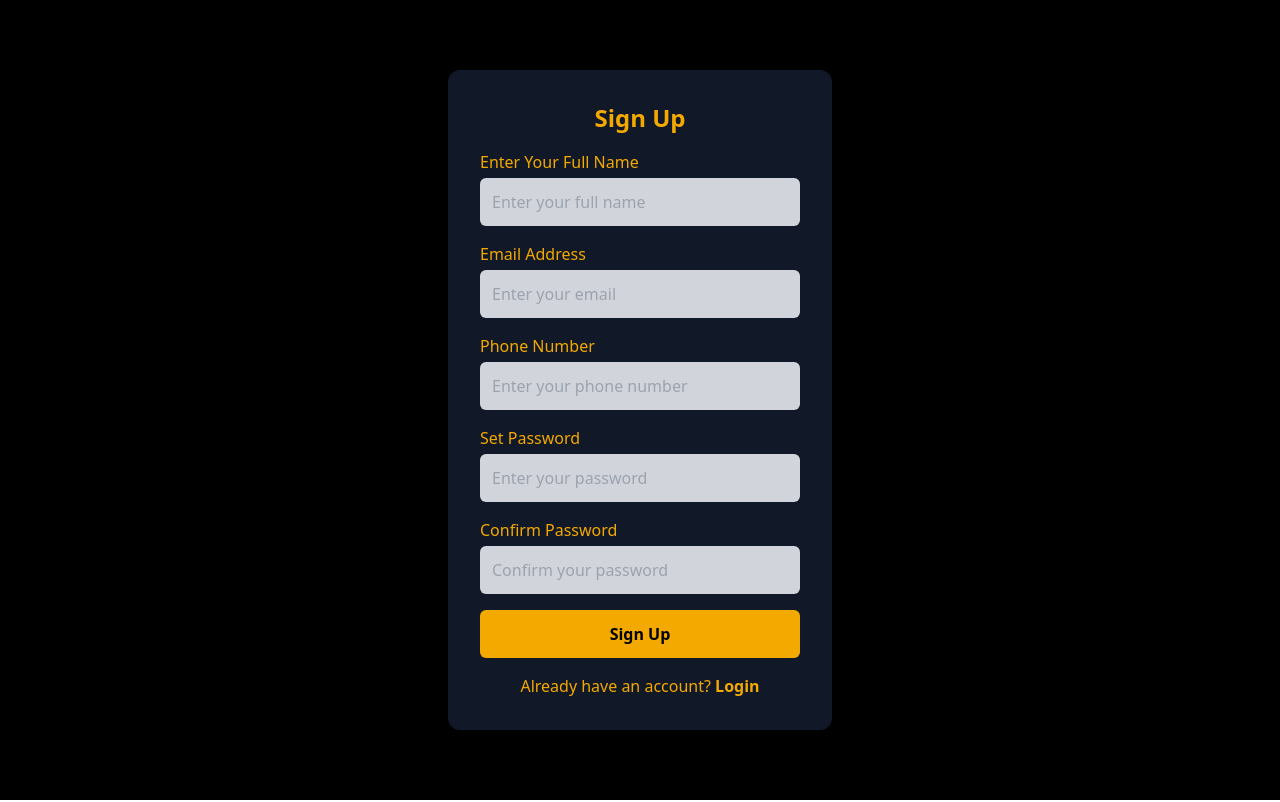
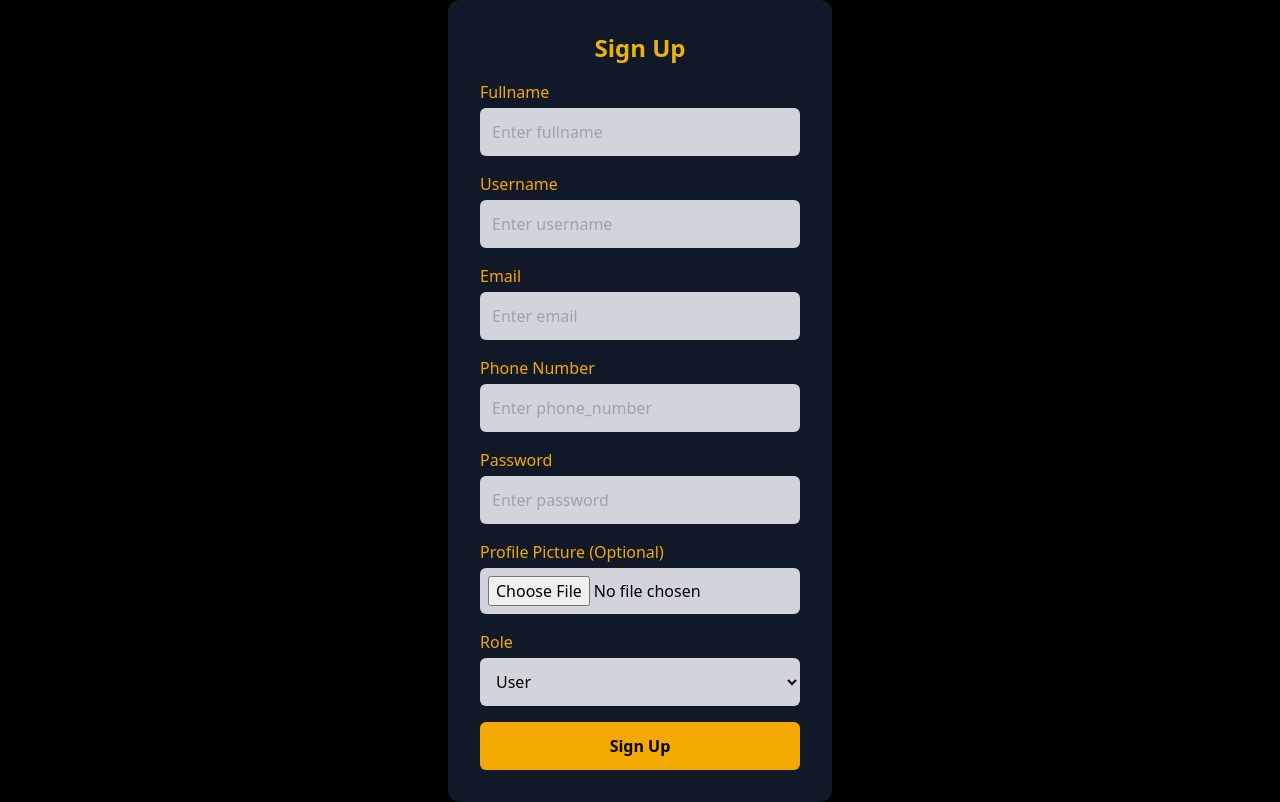
Before and after one commit to Melrwa/BookBus, a Next.js app in the folder client/: page /signup in a window 1280 px wide. Built offline with nearby package versions, Linux system fonts and the light colour scheme.

Commit message:
Add .gitignore, update signup form with image upload and role selection

```diff
--- a/client/src/app/(auth)/signup/signup.js
+++ b/client/src/app/(auth)/signup/signup.js
@@ -1,108 +1,147 @@
 'use client';
 
 import { useState } from 'react';
+import axios from 'axios';
 
 export default function Signup() {
   const [formData, setFormData] = useState({
-    fullName: '',
+    fullname: '',
+    username: '',
     email: '',
-    phone: '',
+    phone_number: '',
     password: '',
-    confirmPassword: ''
+    role: 'user', // Default role
+    picture: null, // Holds the selected file
+    driverDetails: {
+      dob: '',
+      gender: '',
+      licenseNumber: '',
+      accidentRecord: '',
+      experience: '',
+    },
   });
 
+  const [imagePreview, setImagePreview] = useState(null);
+  const [uploading, setUploading] = useState(false);
+
   const handleChange = (e) => {
-    setFormData({ ...formData, [e.target.name]: e.target.value });
+    const { name, value } = e.target;
+    if (name in formData.driverDetails) {
+      setFormData({
+        ...formData,
+        driverDetails: { ...formData.driverDetails, [name]: value },
+      });
+    } else {
+      setFormData({ ...formData, [name]: value });
+    }
   };
 
-  const handleSubmit = (e) => {
+  const handleFileChange = (e) => {
+    const file = e.target.files[0];
+    setFormData({ ...formData, picture: file });
+    setImagePreview(URL.createObjectURL(file));
+  };
+
+  const uploadImageToCloudinary = async () => {
+    if (!formData.picture) return null;
+
+    const data = new FormData();
+    data.append('file', formData.picture);
+    data.append('upload_preset', 'your_upload_preset'); // Replace with your Cloudinary preset
+
+    try {
+      setUploading(true);
+      const response = await axios.post(
+        'https://api.cloudinary.com/v1_1/your_cloud_name/image/upload', // Replace with your Cloudinary cloud name
+        data
+      );
+      setUploading(false);
+      return response.data.secure_url;
+    } catch (error) {
+      setUploading(false);
+      console.error('Image upload failed:', error);
+      return null;
+    }
+  };
+
+  const handleSubmit = async (e) => {
     e.preventDefault();
-    console.log(formData);
+
+    let imageUrl = await uploadImageToCloudinary();
+    const finalData = { ...formData, picture: imageUrl || null };
+
+    console.log('Submitting:', finalData);
+    // Here you would send `finalData` to your backend
   };
 
   return (
     <div className="flex min-h-screen items-center justify-center bg-black">
       <div className="bg-gray-900 p-8 rounded-xl shadow-lg w-96">
-        <h2 className="text-2xl font-semibold text-center text-[#F4A900] mb-4">Sign Up</h2>
+        <h2 className="text-2xl font-semibold text-center text-yellow-500 mb-4">Sign Up</h2>
         <form onSubmit={handleSubmit}>
-          {/* Full Name */}
+          {['fullname', 'username', 'email', 'phone_number', 'password'].map((field, index) => (
+            <div key={index} className="mb-4">
+              <label className="block text-[#F4A900] mb-1 capitalize">{field.replace(/_/g, ' ')}</label>
+              <input
+                type={field === 'password' ? 'password' : 'text'}
+                name={field}
+                placeholder={`Enter ${field}`}
+                className="w-full p-3 bg-gray-300 rounded-md focus:outline-none focus:ring-2 focus:ring-yellow-500"
+                value={formData[field]}
+                onChange={handleChange}
+              />
+            </div>
+          ))}
+
+          {/* Profile Picture Upload */}
           <div className="mb-4">
-            <label className="block text-[#F4A900] mb-1">Enter Your Full Name</label>
-            <input
-              type="text"
-              name="fullName"
-              placeholder="Enter your full name"
-              className="w-full p-3 bg-gray-300 rounded-md focus:outline-none focus:ring-2 focus:ring-[#F4A900]"
-              value={formData.fullName}
-              onChange={handleChange}
-            />
+            <label className="block text-[#F4A900] mb-1">Profile Picture (Optional)</label>
+            <input type="file" accept="image/*" onChange={handleFileChange} className="w-full p-2 bg-gray-300 rounded-md" />
+            {imagePreview && <img src={imagePreview} alt="Preview" className="mt-2 w-24 h-24 rounded-md" />}
           </div>
 
-          {/* Email Address */}
+          {/* Role Selection */}
           <div className="mb-4">
-            <label className="block text-[#F4A900] mb-1">Email Address</label>
-            <input
-              type="email"
-              name="email"
-              placeholder="Enter your email"
-              className="w-full p-3 bg-gray-300 rounded-md focus:outline-none focus:ring-2 focus:ring-[#F4A900]"
-              value={formData.email}
+            <label className="block text-[#F4A900] mb-1">Role</label>
+            <select
+              name="role"
+              value={formData.role}
               onChange={handleChange}
-            />
+              className="w-full p-3 bg-gray-300 rounded-md focus:outline-none focus:ring-2 focus:ring-yellow-500"
+            >
+              <option value="user">User</option>
+              <option value="driver">Driver</option>
+            </select>
           </div>
 
-          {/* Phone Number */}
-          <div className="mb-4">
-            <label className="block text-[#F4A900] mb-1">Phone Number</label>
-            <input
-              type="tel"
-              name="phone"
-              placeholder="Enter your phone number"
-              className="w-full p-3 bg-gray-300 rounded-md focus:outline-none focus:ring-2 focus:ring-[#F4A900]"
-              value={formData.phone}
-              onChange={handleChange}
-            />
-          </div>
+          {/* Driver Details (Shown only if Driver is selected) */}
+          {formData.role === 'driver' && (
+            <div className="border p-4 rounded-md border-yellow-500">
+              <h3 className="text-yellow-500 font-semibold mb-2">Driver Details</h3>
+              {['dob', 'gender', 'licenseNumber', 'accidentRecord', 'experience'].map((field, index) => (
+                <div key={index} className="mb-4">
+                  <label className="block text-[#F4A900] mb-1 capitalize">{field.replace(/([A-Z])/g, ' $1')}</label>
+                  <input
+                    type={field === 'dob' ? 'date' : 'text'}
+                    name={field}
+                    placeholder={`Enter ${field}`}
+                    className="w-full p-3 bg-gray-300 rounded-md focus:outline-none focus:ring-2 focus:ring-yellow-500"
+                    value={formData.driverDetails[field]}
+                    onChange={handleChange}
+                  />
+                </div>
+              ))}
+            </div>
+          )}
 
-          {/* Password */}
-          <div className="mb-4">
-            <label className="block text-[#F4A900] mb-1">Set Password</label>
-            <input
-              type="password"
-              name="password"
-              placeholder="Enter your password"
-              className="w-full p-3 bg-gray-300 rounded-md focus:outline-none focus:ring-2 focus:ring-[#F4A900]"
-              value={formData.password}
-              onChange={handleChange}
-            />
-          </div>
-
-          {/* Confirm Password */}
-          <div className="mb-4">
-            <label className="block text-[#F4A900] mb-1">Confirm Password</label>
-            <input
-              type="password"
-              name="confirmPassword"
-              placeholder="Confirm your password"
-              className="w-full p-3 bg-gray-300 rounded-md focus:outline-none focus:ring-2 focus:ring-[#F4A900]"
-              value={formData.confirmPassword}
-              onChange={handleChange}
-            />
-          </div>
-
-          {/* Sign Up Button */}
           <button
             type="submit"
-            className="w-full bg-[#F4A900] text-black font-semibold p-3 rounded-md hover:bg-yellow-600 transition"
+            className="w-full bg-[#F4A900] text-black font-semibold p-3 rounded-md hover:bg-green-700 transition"
+            disabled={uploading}
           >
-            Sign Up
+            {uploading ? 'Uploading Image...' : 'Sign Up'}
           </button>
         </form>
-
-        {/* Login Redirect */}
-        <p className="text-center text-[#F4A900] mt-4">
-          Already have an account? <a href="/login" className="font-bold">Login</a>
-        </p>
       </div>
     </div>
   );
```
Also changed, not shown: client/package.json (+6 -5 lines), 2 other files (tests, documents, lock files or other folders).
